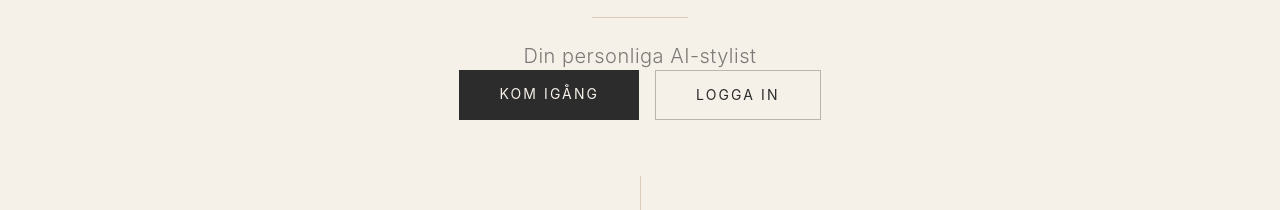
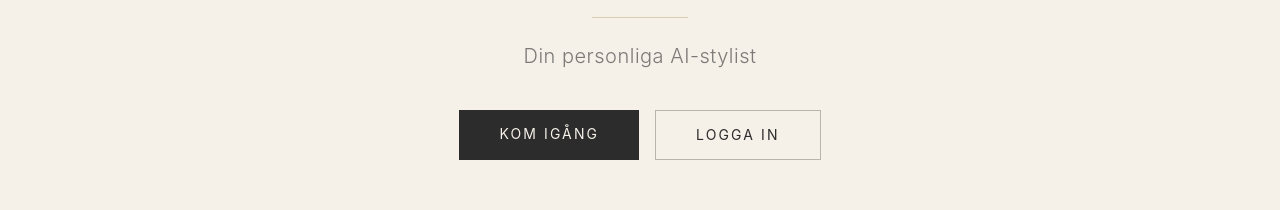
Before and after one commit to Hugo-Carlsten/the-archive, a Next.js app: page / in a window 1280 px wide. Shown: the part 463-673 px from the top of the page. Built offline with nearby package versions, Linux system fonts and the light colour scheme; no server answers; the database is empty.

Commit message:
Nav logo 55px, more spacing before CTA buttons

```diff
--- a/app/layout.tsx
+++ b/app/layout.tsx
@@ -23,7 +23,7 @@ export default function RootLayout({
         <header className="fixed top-0 left-0 right-0 z-50 bg-cream/90 backdrop-blur-sm border-b border-charcoal/10">
           <div className="max-w-6xl mx-auto px-6 h-16 flex items-center justify-between">
             <Link href="/" className="flex items-center gap-3 hover:opacity-80 transition-opacity">
-              <img src="/logo.png" alt="" style={{ height: "40px", width: "auto" }} />
+              <img src="/logo.png" alt="" style={{ height: "55px", width: "auto" }} />
               <span className="font-serif text-xl tracking-widest text-charcoal">THE ARCHIVE</span>
             </Link>
 
--- a/app/page.tsx
+++ b/app/page.tsx
@@ -21,7 +21,7 @@ export default function Home() {
           Din personliga AI-stylist
         </p>
 
-        <div className="flex flex-col sm:flex-row gap-4">
+        <div className="flex flex-col sm:flex-row gap-4 mt-10">
           <Link
             href="/onboarding"
             className="px-10 py-3.5 bg-charcoal text-cream text-sm tracking-[0.15em] uppercase hover:bg-taupe transition-colors duration-300"
```
